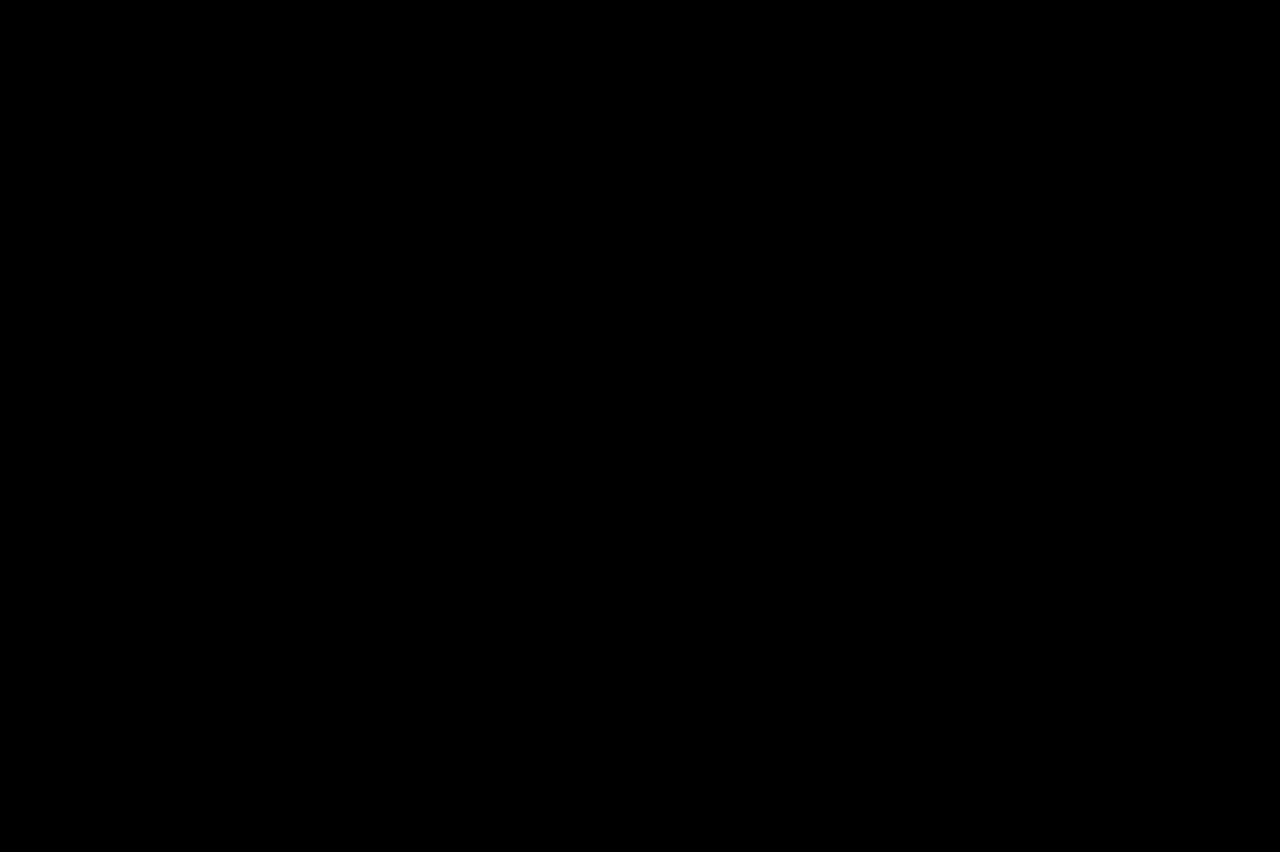
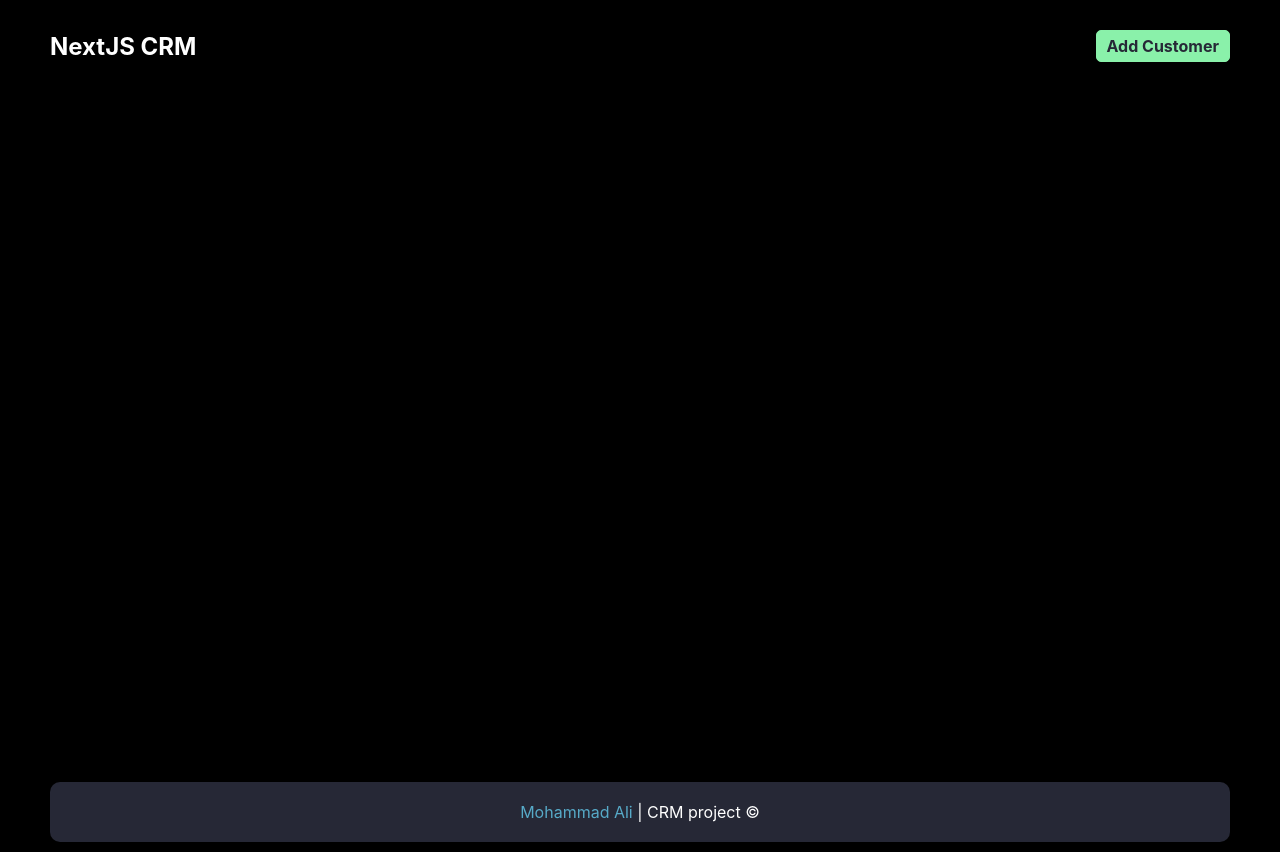
Before and after one commit to MohammadAliPk/CRM-NextJs, a Next.js app: page / in a window 1280 px wide. Before the commit the page ends 800 px from the top, so only its background shows below. Built offline with nearby package versions, Linux system fonts and the light colour scheme.

Commit message:
Layout has been created

```diff
--- /dev/null
+++ b/components/layout/Layout.js
@@ -0,0 +1,21 @@
+import Link from 'next/link';
+import React from 'react';
+
+const Layout = ({ children }) => {
+    return (
+        <>
+            <header className='header'>
+                <h2>NextJS CRM</h2>
+                <Link href="/add-customer">Add Customer</Link>
+            </header>
+            <div className='main'>
+                {children}
+            </div>
+            <footer className='footer'>
+                <a href='https://github.com/MohammadAliPk' target="_blank" rel='noreferrer'>Mohammad Ali</a> | CRM project &copy;
+            </footer>
+        </>
+    );
+};
+
+export default Layout;
--- a/pages/_app.js
+++ b/pages/_app.js
@@ -1,5 +1,10 @@
+import Layout from '@/components/layout/Layout'
 import '@/styles/globals.css'
 
 export default function App({ Component, pageProps }) {
-  return <Component {...pageProps} />
+  return (
+    <Layout>
+      <Component {...pageProps} />
+    </Layout>
+  )
 }
--- a/pages/index.js
+++ b/pages/index.js
@@ -1,10 +1,8 @@
-
-
 
 export default function Home() {
   return (
     <div>
-      CRM project started
+      <h1> CRM project started </h1>
     </div>
   )
 }
```
